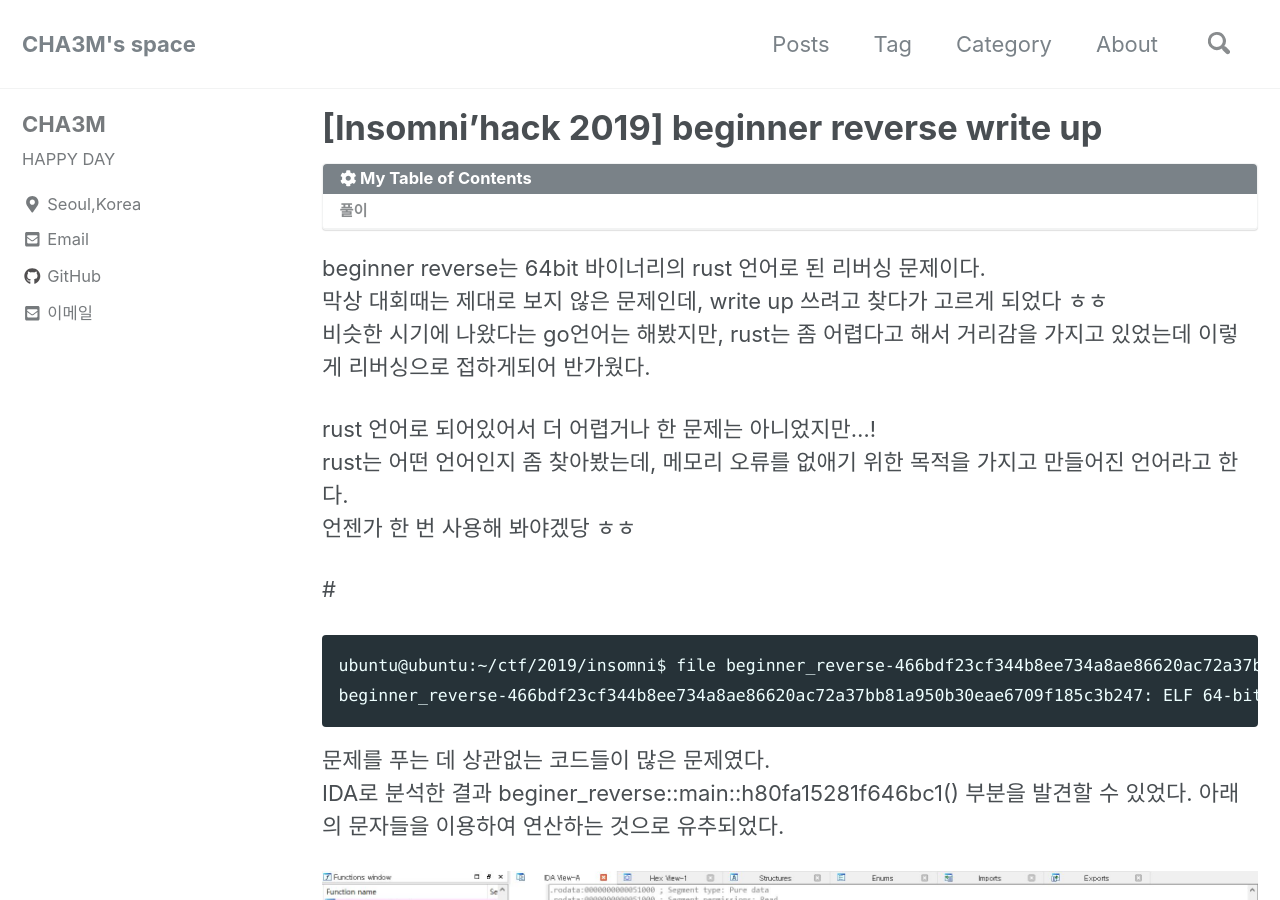
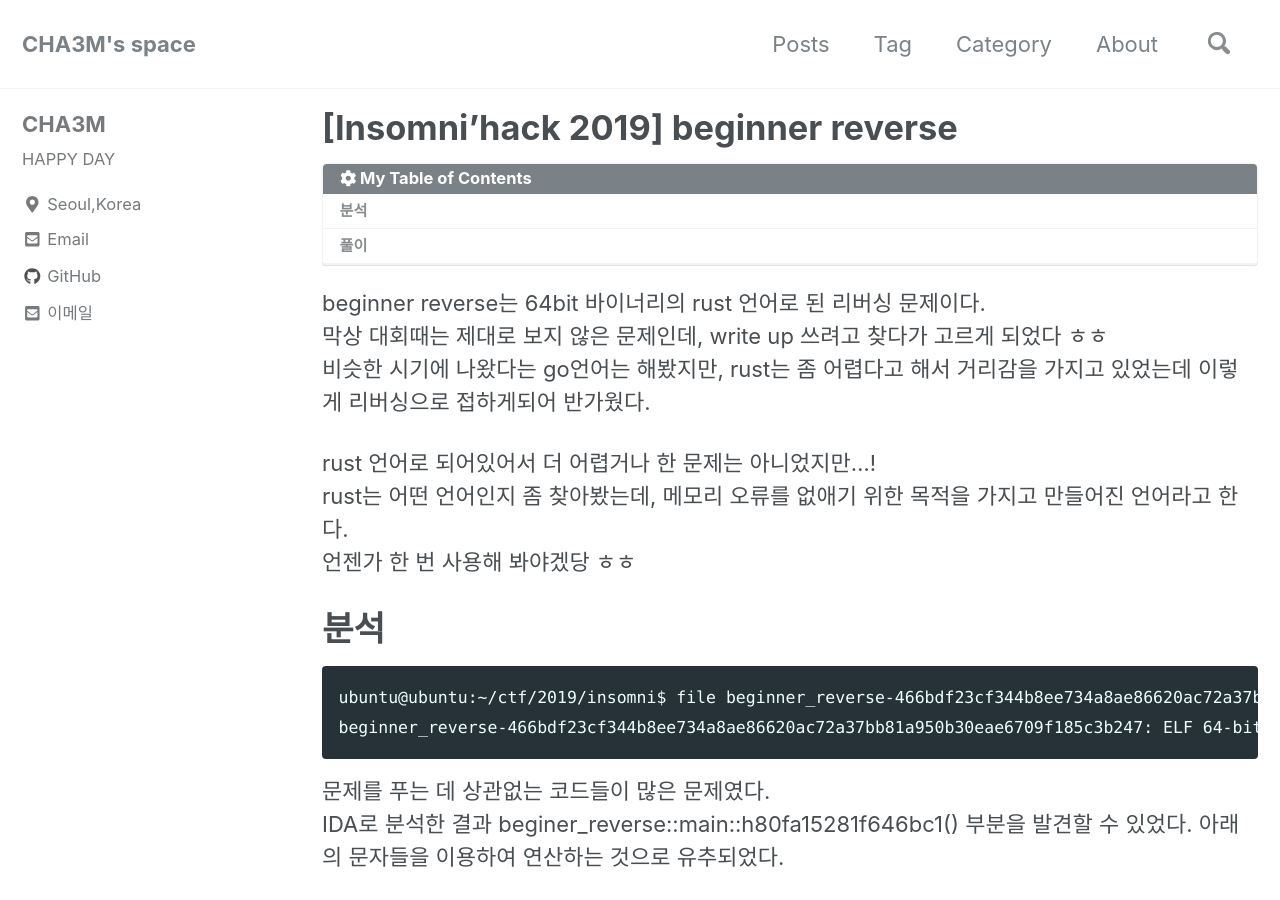
Before and after one commit to Hanchaemin/CHA3M.github.io, a Jekyll site: the page built from _posts/2019-02-08-insomni_beginner_reverse.md, in a window 1280 px wide and 900 px high. Built offline with Jekyll 4.4.1, drawn with Linux system fonts in a browser that asks for light colours; nearby versions of some CDN libraries; comment, search, counter and statistics services are not loaded.

Commit message:
Update 2019-02-08-insomni_beginner_reverse.md

````diff
--- a/_posts/2019-02-08-insomni_beginner_reverse.md
+++ b/_posts/2019-02-08-insomni_beginner_reverse.md
@@ -1,5 +1,5 @@
 ---
-title: ! "[Insomni'hack 2019] beginner reverse write up"
+title: ! "[Insomni'hack 2019] beginner reverse"
 date: 2019-02-08
 tags:
   - chaem
@@ -17,7 +17,7 @@ rust 언어로 되어있어서 더 어렵거나 한 문제는 아니었지만...
 rust는 어떤 언어인지 좀 찾아봤는데, 메모리 오류를 없애기 위한 목적을 가지고 만들어진 언어라고 한다.
 언젠가 한 번 사용해 봐야겠당 ㅎㅎ
 
-#
+# 분석
 
 ```
 ubuntu@ubuntu:~/ctf/2019/insomni$ file beginner_reverse-466bdf23cf344b8ee734a8ae86620ac72a37bb81a950b30eae6709f185c3b247
````
